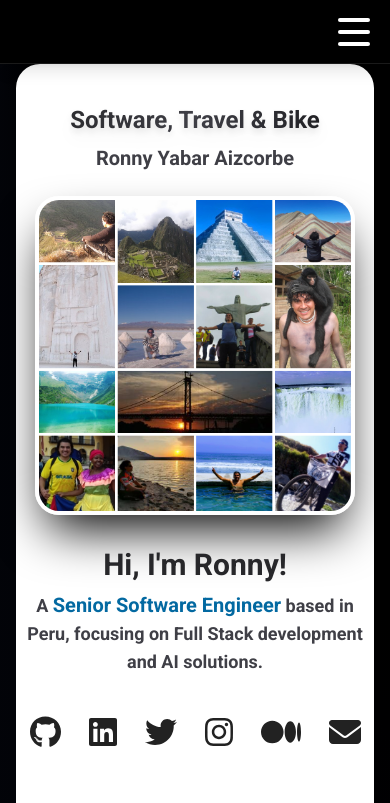
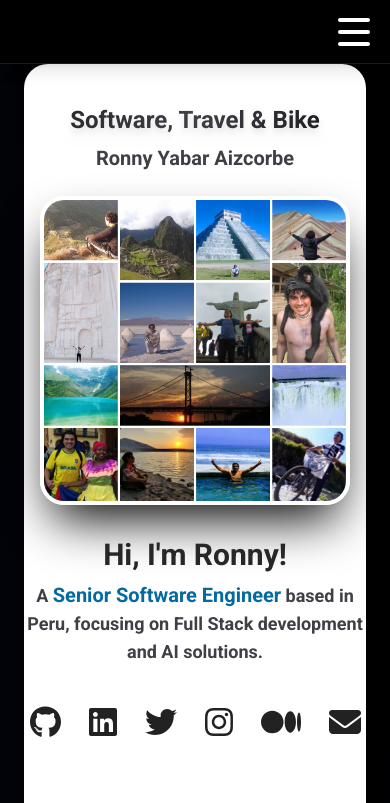
Before and after one commit to ronnyml/ronnycel, a Next.js app: page / in a window 390 px wide. Shown: the top 803 px of the page. Built offline with nearby package versions, Linux system fonts and the light colour scheme.

Commit message:
Increase padding for mobile.

```diff
--- a/src/app/layout.tsx
+++ b/src/app/layout.tsx
@@ -23,7 +23,7 @@ export default function RootLayout({
       <body className={`${inter.className} ${roboto.className} bg-[conic-gradient(at_top_left,_#000000_40%,_#0d1225_80%,_#000100_100%)] min-h-screen`}>
         <div className="flex flex-col min-h-screen">
           <Header />
-          <main className="flex-1 px-4 md:px-12">
+          <main className="flex-1 px-6 md:px-12">
             {children}
           </main>
           <Footer />
```
